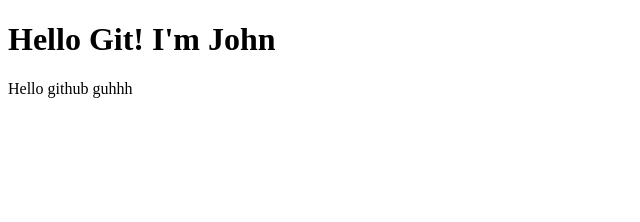
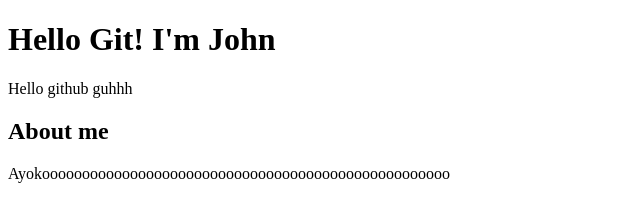
Before and after one commit to JKoB03/gitgud, a plain HTML site: page index.html in a window 1280 px wide. Shown: the whole page, without its empty margins (0-640 px from the left). Drawn offline with Linux system fonts and the light colour scheme.

Commit message:
About me numbah 2

```diff
--- a/index.html
+++ b/index.html
@@ -6,5 +6,7 @@
 <body>
     <h1>Hello Git! I'm John</I></h1>
     <p>Hello github guhhh</p>
+    <h2>About me</h2>
+    <p>Ayokooooooooooooooooooooooooooooooooooooooooooooooooooo</p>
 </body>
 </hmtl>
```
